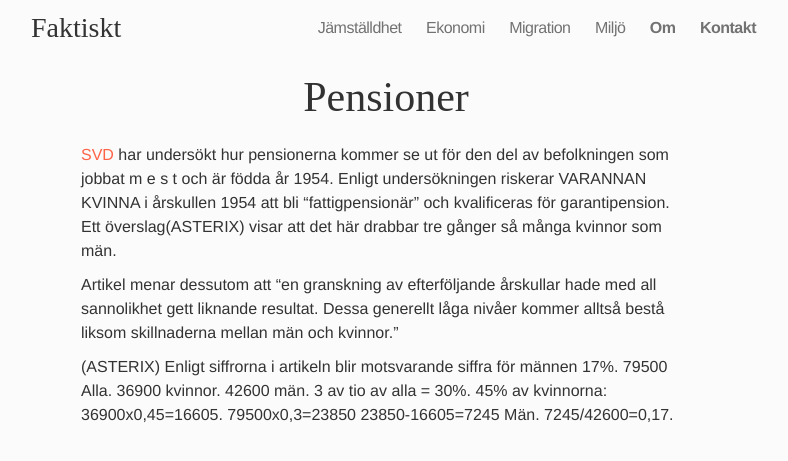
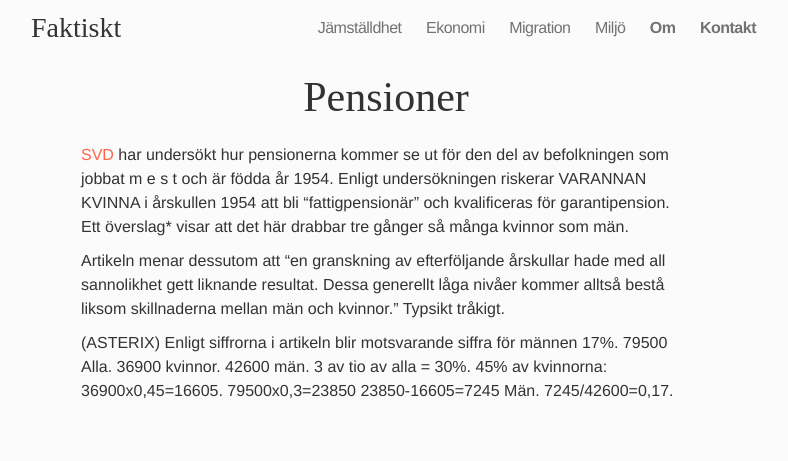
Before and after one commit to frigolitvarulv/faktiskt.github.io, a Jekyll site: the page built from jamstalldhet/sverige-r-ju-redan-v-rldens-mest-j-mst-llda-land/pensioner.md, in a window 1280 px wide. Shown: the top 461 px of the page, without its empty margins (254-1042 px from the left). Built offline with Jekyll 4.4.1, drawn with Linux system fonts in a browser that asks for light colours; nearby versions of some CDN libraries; Markdown is read by kramdown in place of the engine named in the settings.

Commit message:
Updated pensioner.md

```diff
--- a/jamstalldhet/sverige-r-ju-redan-v-rldens-mest-j-mst-llda-land/pensioner.md
+++ b/jamstalldhet/sverige-r-ju-redan-v-rldens-mest-j-mst-llda-land/pensioner.md
@@ -5,8 +5,11 @@ title: Pensioner
 ---
 
 
-[SVD](http://www.svd.se/majoriteten-av-kvinnor-riskerar-fattigpension "Majoriteten av kvinnor riskerar fattigpension") har undersökt hur pensionerna kommer se ut för den del av befolkningen som jobbat m e s t och är födda år 1954. Enligt undersökningen riskerar VARANNAN KVINNA i årskullen 1954 att bli "fattigpensionär" och kvalificeras för garantipension. Ett överslag(ASTERIX) visar att det här drabbar tre gånger så många kvinnor som män.
 
-Artikel menar dessutom att "en granskning av efterföljande årskullar hade med all sannolikhet gett liknande resultat. Dessa generellt låga nivåer kommer alltså bestå liksom skillnaderna mellan män och kvinnor."
+[SVD](http://www.svd.se/majoriteten-av-kvinnor-riskerar-fattigpension "Majoriteten av kvinnor riskerar fattigpension") har undersökt hur pensionerna kommer se ut för den del av befolkningen som jobbat m e s t och är födda år 1954. Enligt undersökningen riskerar VARANNAN KVINNA i årskullen 1954 att bli "fattigpensionär" och kvalificeras för garantipension. Ett överslag*
+visar att det här drabbar tre gånger så många kvinnor som män.
+
+Artikeln menar dessutom att "en granskning av efterföljande årskullar hade med all sannolikhet gett liknande resultat. Dessa generellt låga nivåer kommer alltså bestå liksom skillnaderna mellan män och kvinnor." Typsikt tråkigt.
+
 
 (ASTERIX) Enligt siffrorna i artikeln blir motsvarande siffra för männen 17%. 79500 Alla. 36900 kvinnor. 42600 män. 3 av tio av alla = 30%. 45% av kvinnorna: 36900x0,45=16605. 79500x0,3=23850 23850-16605=7245 Män. 7245/42600=0,17.
```
